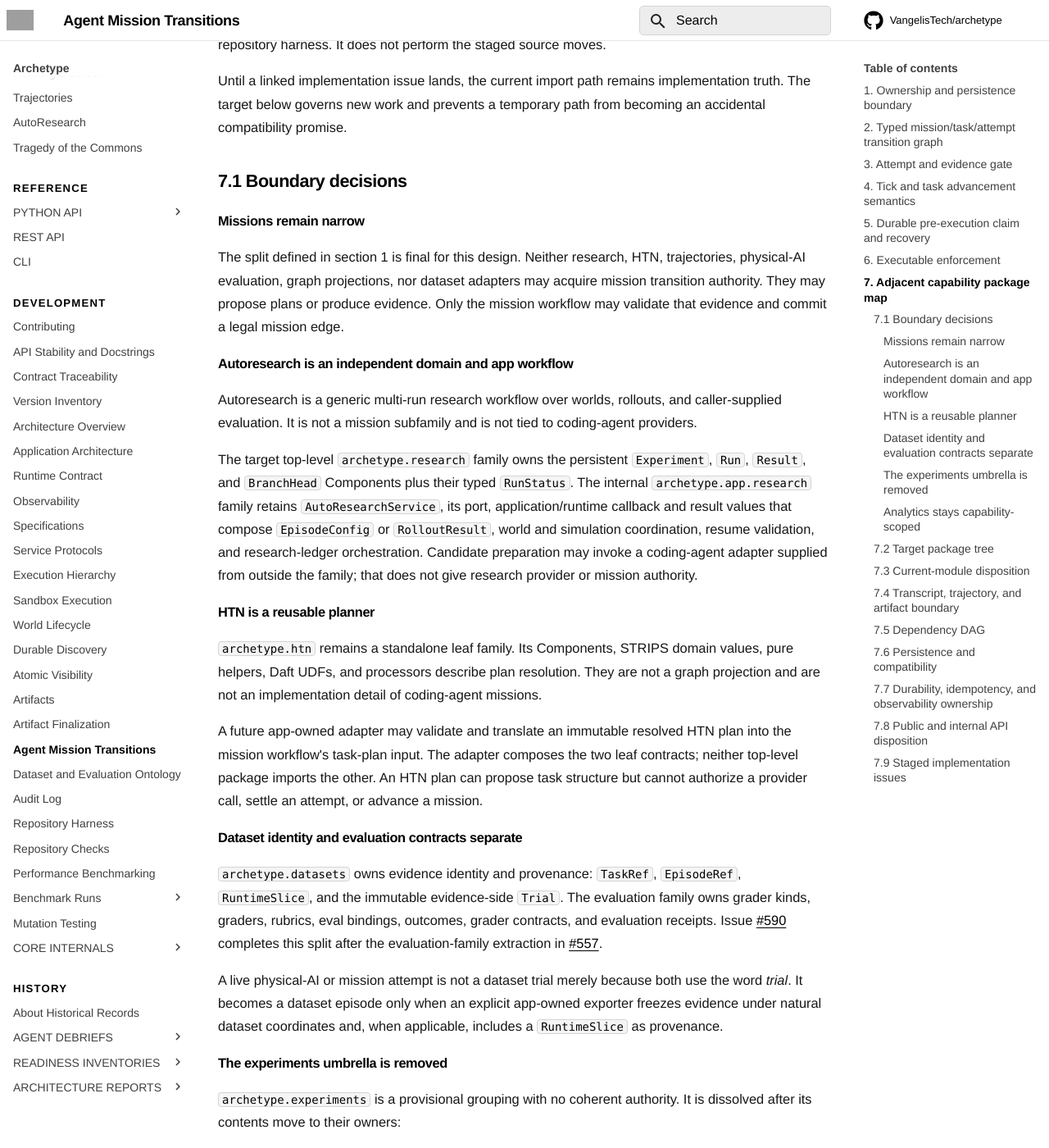
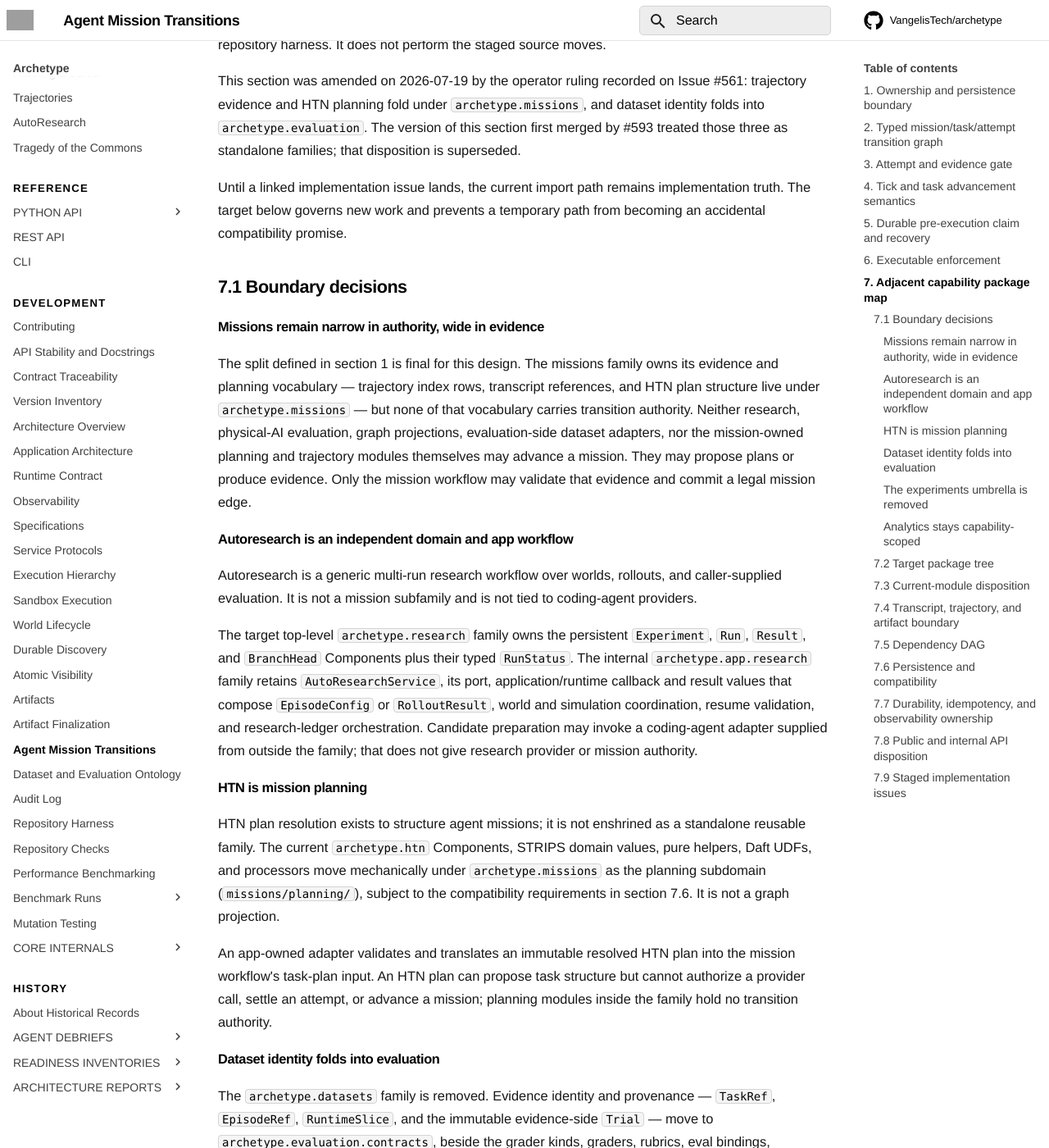
Before and after one commit to VangelisTech/archetype, an MkDocs documentation site: the page built from docs/guide/agent-missions.md, in a window 1280 px wide and 1400 px high, scrolled down 17185 px. Shown: the whole window at 82% size. Built offline with MkDocs 1.6.1 and Material for MkDocs 9.7.7, drawn with Linux system fonts in a browser that asks for light colours; comment, search, counter and statistics services are not loaded; some of the changed text lies outside the part shown; grey boxes are pictures that could not be loaded.

Commit message:
docs(design): amend the #561 adjudication per the operator ruling (#595)
* docs(design): amend the #561 adjudication per the operator ruling

The map merged by #593 was drafted before the operator's same-evening
ruling on family boundaries. This amendment supersedes three dispositions:

- Trajectories: no standalone family. Durable trajectory index rows and
  the legacy reader move to missions/trajectories.py; pure transforms to
  missions/projections.py. Physical-AI defines its own trajectory and
  rollout types when it is implemented (#586, #588).
- HTN: not enshrined as a reusable family. archetype.htn folds
  mechanically under missions/planning/ subject to the section 7.6
  compatibility oracles (#591).
- Datasets: the family is removed. TaskRef, EpisodeRef, RuntimeSlice,
  and Trial fold into archetype.evaluation.contracts beside the grading
  vocabulary (#590).

Unchanged from #593: research as a thin leaf family, no analytics
family, transcript ingestion as redaction-gated artifacts at the app
artifact boundary, the experiments dissolution direction (#592), and
all persistence/compatibility requirements.

Closes the operator hold recorded on #561.

Co-Authored-By: Claude Fable 5 <noreply@anthropic.com>

* docs: fix MD018 — don't start a wrapped line with an issue number

Co-Authored-By: Claude Fable 5 <noreply@anthropic.com>

---------

Co-authored-by: Claude Fable 5 <noreply@anthropic.com>

````diff
--- a/docs/guide/agent-missions.md
+++ b/docs/guide/agent-missions.md
@@ -622,19 +622,28 @@ adjudicates the durable boundaries around missions, autoresearch, HTN,
 datasets, trajectories, physical-AI experiments, and the repository harness.
 It does not perform the staged source moves.
 
+This section was amended on 2026-07-19 by the operator ruling recorded on
+Issue #561: trajectory evidence and HTN planning fold under
+`archetype.missions`, and dataset identity folds into `archetype.evaluation`.
+The version of this section first merged by #593 treated those three as
+standalone families; that disposition is superseded.
+
 Until a linked implementation issue lands, the current import path remains
 implementation truth. The target below governs new work and prevents a
 temporary path from becoming an accidental compatibility promise.
 
 ### 7.1 Boundary decisions
 
-#### Missions remain narrow
+#### Missions remain narrow in authority, wide in evidence
 
-The split defined in section 1 is final for this design. Neither research,
-HTN, trajectories, physical-AI evaluation, graph projections, nor dataset
-adapters may acquire mission transition authority. They may propose plans or
-produce evidence. Only the mission workflow may validate that evidence and
-commit a legal mission edge.
+The split defined in section 1 is final for this design. The missions family
+owns its evidence and planning vocabulary — trajectory index rows, transcript
+references, and HTN plan structure live under `archetype.missions` — but none
+of that vocabulary carries transition authority. Neither research, physical-AI
+evaluation, graph projections, evaluation-side dataset adapters, nor the
+mission-owned planning and trajectory modules themselves may advance a
+mission. They may propose plans or produce evidence. Only the mission
+workflow may validate that evidence and commit a legal mission edge.
 
 #### Autoresearch is an independent domain and app workflow
 
@@ -651,28 +660,32 @@ coordination, resume validation, and research-ledger orchestration. Candidate
 preparation may invoke a coding-agent adapter supplied from outside the
 family; that does not give research provider or mission authority.
 
-#### HTN is a reusable planner
+#### HTN is mission planning
 
-`archetype.htn` remains a standalone leaf family. Its Components, STRIPS
-domain values, pure helpers, Daft UDFs, and processors describe plan
-resolution. They are not a graph projection and are not an implementation
-detail of coding-agent missions.
+HTN plan resolution exists to structure agent missions; it is not enshrined
+as a standalone reusable family. The current `archetype.htn` Components,
+STRIPS domain values, pure helpers, Daft UDFs, and processors move
+mechanically under `archetype.missions` as the planning subdomain
+(`missions/planning/`), subject to the compatibility requirements in
+section 7.6. It is not a graph projection.
 
-A future app-owned adapter may validate and translate an immutable resolved
-HTN plan into the mission workflow's task-plan input. The adapter composes the
-two leaf contracts; neither top-level package imports the other. An HTN plan
-can propose task structure but cannot authorize a provider call, settle an
-attempt, or advance a mission.
+An app-owned adapter validates and translates an immutable resolved HTN plan
+into the mission workflow's task-plan input. An HTN plan can propose task
+structure but cannot authorize a provider call, settle an attempt, or advance
+a mission; planning modules inside the family hold no transition authority.
 
-#### Dataset identity and evaluation contracts separate
+#### Dataset identity folds into evaluation
 
-`archetype.datasets` owns evidence identity and provenance:
-`TaskRef`, `EpisodeRef`, `RuntimeSlice`, and the immutable evidence-side
-`Trial`. The evaluation family owns grader kinds, graders, rubrics, eval
-bindings, outcomes, grader contracts, and evaluation receipts. Issue
-[#590](https://github.com/VangelisTech/archetype/issues/590) completes this
-split after the evaluation-family extraction in
-[#557](https://github.com/VangelisTech/archetype/issues/557).
+The `archetype.datasets` family is removed. Evidence identity and provenance
+— `TaskRef`, `EpisodeRef`, `RuntimeSlice`, and the immutable evidence-side
+`Trial` — move to `archetype.evaluation.contracts`, beside the grader kinds,
+graders, rubrics, eval bindings, outcomes, grader contracts, and evaluation
+receipts the evaluation family already owns. What was measured and how it was
+graded is one ownership story. Issue
+[#590](https://github.com/VangelisTech/archetype/issues/590) performs this
+fold after the evaluation-family extraction in
+[#557](https://github.com/VangelisTech/archetype/issues/557), preserving
+every identity defined in the dataset/eval ontology.
 
 A live physical-AI or mission attempt is not a dataset trial merely because
 both use the word *trial*. It becomes a dataset episode only when an explicit
@@ -685,9 +698,11 @@ when applicable, includes a `RuntimeSlice` as provenance.
 It is dissolved after its contents move to their owners:
 
 - research ledger state and runner-row decoding move to `research`;
-- trajectory index schemas and pure transforms move to `trajectories`;
+- trajectory index schemas and pure transforms move under `missions`
+  (`missions/trajectories.py` and `missions/projections.py`);
 - reusable manipulation and control state and processors move to
-  `physical_ai`;
+  `physical_ai`, which defines its own trajectory and rollout types when it
+  is implemented rather than sharing mission-owned rows;
 - task-evaluation and instruction-sweep orchestration move to
   `app.physical_ai`; and
 - the Cartpole demonstration moves to example or benchmark support.
@@ -712,35 +727,28 @@ claim or drive a mission transition.
 
 ```text
 src/archetype/
-  missions/                         # existing domain from #559
+  missions/                         # domain from #559, widened by #586/#591
     components.py
     transitions.py
+    trajectories.py                 # durable trajectory index rows, legacy reader
+    projections.py                  # pure trajectory/transcript rollups
+    planning/                       # HTN: components, domain, processors, udfs
+      contracts.py                  # immutable resolved-plan values when added
   research/                         # leaf family
     __init__.py
     components.py                   # Experiment, Run, Result, BranchHead
     transitions.py                  # RunStatus
     loaders.py                      # pure runner-row decoding
-  htn/                              # existing leaf family
-    components.py
-    domain.py
-    processors.py
-    udfs.py
-    contracts.py                    # immutable resolved-plan values when added
-  datasets/                         # evidence identity and provenance
-    definitions.py
   evaluation/                       # #557, then #590
     components.py
-    contracts.py
+    contracts.py                    # grading vocabulary + evidence identity
+                                    # (TaskRef, EpisodeRef, RuntimeSlice, Trial)
   artifacts/                        # #558
     components.py
     contracts.py
     bundles.py
-  trajectories/                     # leaf, deliberately not "analytics"
-    components.py                   # lightweight index rows and legacy reader
-    contracts.py                    # non-persistent authoring/parser values
-    transforms.py                   # pure row/DataFrame projections
-  physical_ai/                      # leaf reusable domain
-    components.py
+  physical_ai/                      # leaf reusable domain; owns its own
+    components.py                   # trajectory/rollout types when implemented
     contracts.py                    # env/policy and picklable spec contracts
     processors.py
     boundary.py
@@ -753,6 +761,12 @@ src/archetype/
     evaluation/
     query/
 ```
+
+`archetype.htn` and `archetype.datasets` do not appear above: HTN folds under
+`missions/planning/` (#591) and dataset identity folds into
+`archetype.evaluation.contracts` (#590). There is no standalone
+`archetype.trajectories` family; mission evidence rows live in the missions
+family (#586).
 
 Repository evidence remains outside production code:
 
@@ -774,12 +788,12 @@ moved under `src/archetype` merely because it evaluates the product.
 | `app/research/models.py` | Move `Experiment`, `Run`, `Result`, and `BranchHead` exactly once to `research/components.py`; move `RunStatus` to `research/transitions.py`; remove the app model module after consumers migrate. |
 | `app/research/contracts.py` | Keep app-owned callback, configuration, and result values that compose application execution contracts. Existing supported root exports remain supported. |
 | `app/research/interfaces.py`, `service.py` | Keep internal. They own the multi-run workflow, identity checks, ledger writes, and world/simulation coordination. |
-| `htn/components.py`, `domain.py`, `processors.py`, `udfs.py` | Keep under `archetype.htn`; add only a domain-neutral immutable resolved-plan contract when the app adapter is implemented. |
-| `datasets/definitions.py` | Keep dataset coordinates and provenance; move `GraderKind`, `Grader`, `Rubric`, and `Eval` to `archetype.evaluation.contracts`. |
+| `htn/components.py`, `domain.py`, `processors.py`, `udfs.py` | Move mechanically to `missions/planning/` under #591, preserving the section 7.6 compatibility requirements; add an immutable resolved-plan contract when the app adapter is implemented. |
+| `datasets/definitions.py` | Move `TaskRef`, `EpisodeRef`, `RuntimeSlice`, `Trial`, `GraderKind`, `Grader`, `Rubric`, and `Eval` to `archetype.evaluation.contracts` under #590; delete `archetype.datasets`. |
 | `experiments/__init__.py` | Remove after the staged moves; add no permanent shim or root re-export. |
 | `experiments/loaders.py` | Move pure runner SQLite row decoding to `research/loaders.py`; replace container-backed ingestion with the supported runtime/application mutation path. |
-| `experiments/trajectories.py` | Move the single Component definitions to `trajectories/components.py` and non-persistent helpers to `contracts.py`. |
-| `experiments/recorders.py` | Move structural row/frame transforms to `trajectories/transforms.py`; remove dependencies on app model classes from the leaf package. |
+| `experiments/trajectories.py` | Move the single Component definitions to `missions/trajectories.py`; non-persistent authoring/parser helpers stay in-memory values beside them. |
+| `experiments/recorders.py` | Move structural row/frame transforms to `missions/projections.py`; remove dependencies on app model classes from the family. |
 | `experiments/claude_sessions.py` | Move file parsing and ingestion behind the artifact/redaction boundary; keep raw JSONL as the source artifact. |
 | `experiments/boundary.py` | Move the narrowly scoped Daft external-call helpers to `physical_ai/boundary.py`. |
 | `experiments/manipulation.py` | Split persistent schemas, provider-neutral contracts, and processors into the matching `physical_ai` modules; move scripted doubles to tests/examples. |
@@ -793,9 +807,13 @@ moved under `src/archetype` merely because it evaluates the product.
 ### 7.4 Transcript, trajectory, and artifact boundary
 
 `Trajectory` and the small command, observation, action, and reward rows are
-durable index Components. They retain their current class names and schemas
-when moved. `Turn` and `LoadedSession` are in-memory authoring or parser
-values, not persistent Components.
+durable index Components owned by the missions family. They retain their
+current class names and schemas when moved to `missions/trajectories.py`.
+`Turn` and `LoadedSession` are in-memory authoring or parser values, not
+persistent Components. Transcript ingestion itself is artifact-family work:
+the redaction-gated adapter lives at the app artifact boundary, and whether a
+transcript can be ingested at all is an artifacts question, independent of
+which mission consumes the resulting index rows.
 
 The existing content-bearing `TrajectoryTurn` class remains the single class
 used to read historical rows during a separately reviewed migration. New
@@ -821,22 +839,21 @@ Every capability adjudicated here is a leaf top-level family at this stage:
 
 ```text
 research      -> core
-htn           -> core
-datasets      -> core
 evaluation    -> core
 artifacts     -> core
-trajectories  -> core
 physical_ai   -> core
 missions      -> core
 ```
 
-No new top-level family edge is required. In particular, the following edges
-are forbidden:
+`htn` and `datasets` appear in the current source tree and manifest until
+Issues #591 and #590 fold them in; while they exist they remain leaves with
+no family edge. No new top-level family edge is required. In particular, the
+following edges are forbidden:
 
-- `missions -> htn` and `htn -> missions`;
 - `missions -> graph` and `missions -> projections`;
 - `research -> missions`;
-- `physical_ai -> datasets` or `physical_ai -> evaluation`; and
+- `physical_ai -> evaluation` and `physical_ai -> missions` — physical-AI
+  defines its own trajectory and rollout types when implemented; and
 - any of these families importing `app`, `runtime`, `api`, or `cli`.
 
 Application families may consume and compose these contracts in the approved
@@ -878,10 +895,9 @@ instead of being smuggled into a package move.
 |---|---|---|
 | Missions | Mission world commit plus the app-owned fenced attempt claim and artifact-finalization authority defined above. | Mission/app manifests; signals are advisory and cannot settle a claim. |
 | Research | World-ledger rows keyed by caller `experiment_id` and semantic configuration digest. An active attempt fails closed because no concurrent-attempt claim exists. | Research app port dispositions; no exactly-once candidate claim is implied. |
-| HTN | Deterministic world rows and pure plan replay. It owns no external side-effect claim. | Family-safe logging/signals only; plan evidence is not execution authority. |
-| Datasets | Natural dataset coordinates plus artifact-envelope/content identity when rows are ingested. | Artifact workflow reports writes; dataset values emit no authority signal. |
-| Evaluation | Snapshot-pinned subject, grader contract, and claim-backed receipt owned by the evaluation app workflow. | Evaluation app manifest; a receipt is evidence, not promotion authority. |
-| Trajectories/transcripts | Lightweight world indexes plus redaction-gated, content-addressed artifact publication for full content. | No content-bearing telemetry; receipts contain counts/rule IDs, never matched text. |
+| Mission planning (HTN) | Deterministic world rows and pure plan replay under `missions/planning/`. It owns no external side-effect claim. | Family-safe logging/signals only; plan evidence is not execution authority. |
+| Evaluation (incl. evidence identity) | Snapshot-pinned subject, grader contract, and claim-backed receipt owned by the evaluation app workflow. Natural dataset coordinates plus artifact-envelope/content identity when evidence rows are ingested. | Evaluation app manifest; a receipt is evidence, not promotion authority. Identity values emit no authority signal. |
+| Mission trajectories/transcripts | Lightweight world indexes under missions plus redaction-gated, content-addressed artifact publication for full content. | No content-bearing telemetry; receipts contain counts/rule IDs, never matched text. |
 | Physical AI | Ordinary world commits for state. External env/policy calls remain non-idempotent until the durable trial authority in #322 owns admission/recovery. | Physical-AI app ports receive exact dispositions; telemetry cannot infer provider completion. |
 | Repository harness | Files and CI artifacts under `tests/`, `evals/`, and `bench/`; never product authority. | CI reporting only. |
 
@@ -891,8 +907,9 @@ instead of being smuggled into a package move.
   remain supported.
 - Concrete research, physical-AI, mission, evaluation, artifact, and query
   services and all app-family ports remain internal.
-- `archetype.htn`, `archetype.datasets`, and the future `research`,
-  `trajectories`, and `physical_ai` family paths remain provisional until an
+- `archetype.htn` and `archetype.datasets` remain provisional import paths
+  only until #591 and #590 fold them into missions and evaluation; the future
+  `research` and `physical_ai` family paths remain provisional until an
   implementation issue explicitly graduates names and updates the API
   manifest.
 - The provisional `archetype.experiments` facade is removed after migration;
@@ -910,12 +927,12 @@ focused compatibility oracle:
 | Issue | Scope | Prerequisites |
 |---|---|---|
 | [#585](https://github.com/VangelisTech/archetype/issues/585) | Extract the research ledger domain and pure runner decoder. | This design. |
-| [#586](https://github.com/VangelisTech/archetype/issues/586) | Extract trajectory schemas and pure transforms with exact compatibility. | This design. |
-| [#587](https://github.com/VangelisTech/archetype/issues/587) | Route coding-agent transcript ingestion through redacted artifacts. | #558 and #586. |
-| [#588](https://github.com/VangelisTech/archetype/issues/588) | Extract the reusable physical-AI domain. | This design; coordinate #322. |
+| [#586](https://github.com/VangelisTech/archetype/issues/586) | Fold trajectory schemas and pure transforms under `archetype.missions` with exact compatibility. | This design. |
+| [#587](https://github.com/VangelisTech/archetype/issues/587) | Route coding-agent transcript ingestion through redacted artifacts at the app artifact boundary. | #558 and #586. |
+| [#588](https://github.com/VangelisTech/archetype/issues/588) | Extract the reusable physical-AI domain with its own trajectory/rollout types. | This design; coordinate #322. |
 | [#589](https://github.com/VangelisTech/archetype/issues/589) | Move physical-AI evaluation/sweep orchestration behind app/runtime boundaries. | #557 and #588; coordinate #322. |
-| [#590](https://github.com/VangelisTech/archetype/issues/590) | Split dataset identity from evaluation contracts. | #557; coordinate #322/#558. |
-| [#591](https://github.com/VangelisTech/archetype/issues/591) | Add a resolved HTN plan contract and app-owned mission adapter. | This design; coordinate #477/#511. |
+| [#590](https://github.com/VangelisTech/archetype/issues/590) | Fold dataset identity into `archetype.evaluation.contracts` and delete `archetype.datasets`. | #557; coordinate #322/#558. |
+| [#591](https://github.com/VangelisTech/archetype/issues/591) | Fold HTN under `missions/planning/` mechanically; add the resolved-plan contract and app-owned mission adapter. | This design; coordinate #477/#511. |
 | [#592](https://github.com/VangelisTech/archetype/issues/592) | Remove the empty experiments facade and checker lane. | #585–#589 as listed in that issue. |
 
 Issue #561 owns only this adjudication, its documentation, and replacement of
````
Also changed, not shown: docs/guide/api-stability.md (+8 -6 lines), docs/guide/application-architecture.md (+7 -6 lines), docs/guide/dataset-eval-ontology.md (+8 -8 lines), 1 other file.
